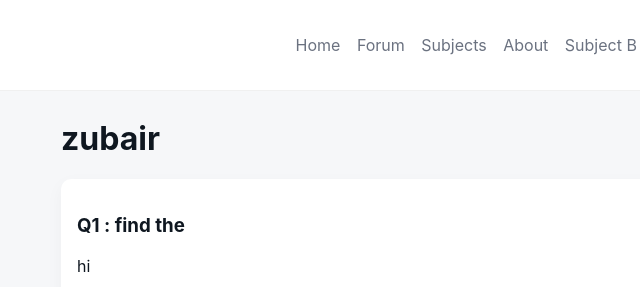
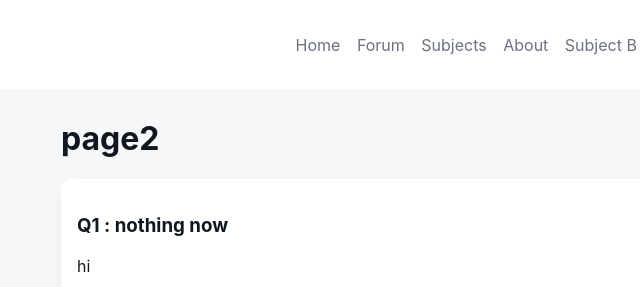
Before and after one commit to HkTheBeast/ShadanForums, a website: page public/subjectB.html in a window 1280 px wide. Shown: the top 287 px of the page, 115-755 px from the left. Drawn offline with Linux system fonts and the light colour scheme; no server answers.

Commit message:
Update subjectB.html

```diff
--- a/public/subjectB.html
+++ b/public/subjectB.html
@@ -25,9 +25,9 @@
       </div>
     </header>
         <main class="container">
-      <h1>zubair</h1>
+      <h1>page2</h1>
       <section class="cards">
-        <article class="card"><h3>Q1 : find the </h3><p>hi</p></article>
+        <article class="card"><h3>Q1 : nothing now </h3><p>hi</p></article>
       </section>
     </main>
 
```
